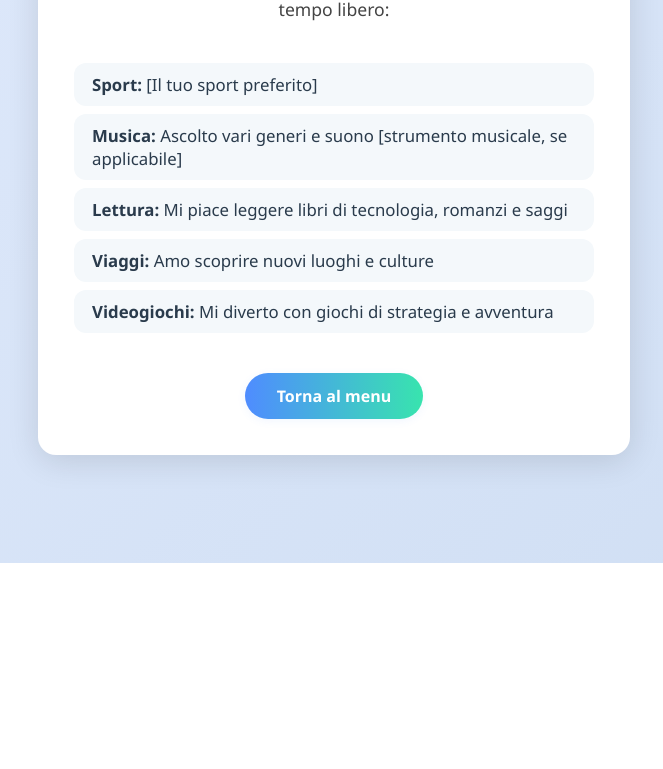
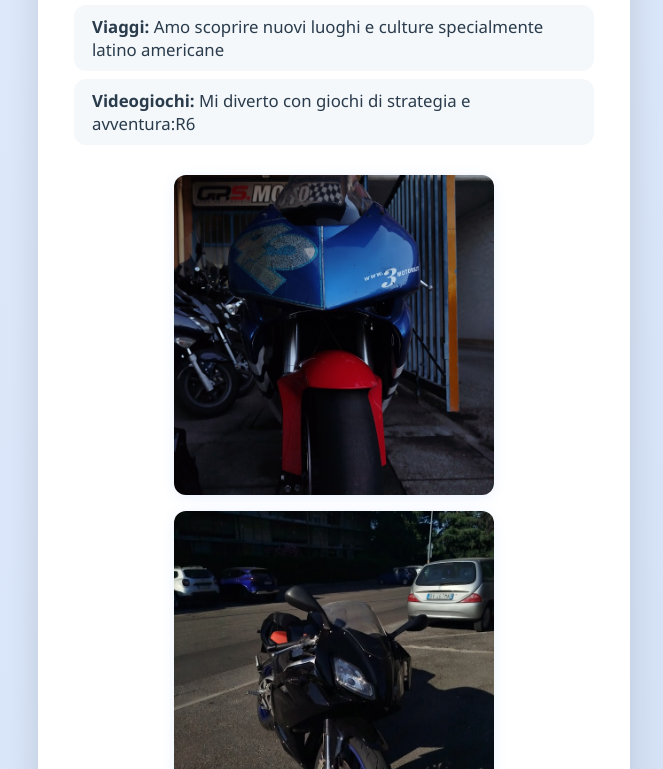
Before and after one commit to Crazy4242/INFORMATICA1, a plain HTML site: page hobby.html in a window 1280 px wide. Shown: the part 237-1006 px from the top of the page, without its empty margins (306-969 px from the left). Before the commit the page ends 800 px from the top, so only its background shows below. Drawn offline with Linux system fonts and the light colour scheme.

Commit message:
Descrizione delle modifiche

```diff
--- a/hobby.html
+++ b/hobby.html
@@ -75,6 +75,14 @@
             text-decoration: none;
             transition: background 0.2s, transform 0.13s;
         }
+        .exp-img {
+            width: 320px;
+            height: 320px;
+            object-fit: cover;
+            border-radius: 12px;
+            margin-bottom: 16px;
+            box-shadow: 0 2px 12px rgba(79,140,255,0.13);
+        }
         .back-btn:hover {
             background: linear-gradient(90deg, #38e4ae 0%, #4f8cff 100%);
             transform: translateY(-2px) scale(1.03);
@@ -90,12 +98,14 @@
         <div class="hobby-desc">Oltre all'informatica, ho molte passioni che arricchiscono il mio tempo libero:</div>
         <!-- Lista degli hobby -->
         <ul class="hobby-list">
-            <li><strong>Sport:</strong> [Il tuo sport preferito]</li>
-            <li><strong>Musica:</strong> Ascolto vari generi e suono [strumento musicale, se applicabile]</li>
-            <li><strong>Lettura:</strong> Mi piace leggere libri di tecnologia, romanzi e saggi</li>
-            <li><strong>Viaggi:</strong> Amo scoprire nuovi luoghi e culture</li>
-            <li><strong>Videogiochi:</strong> Mi diverto con giochi di strategia e avventura</li>
+            <li><strong>Moto:</strong>RS125 2006- Cbr1000</li>
+            <li><strong>Viaggi:</strong> Amo scoprire nuovi luoghi e culture specialmente latino americane</li>
+            <li><strong>Videogiochi:</strong> Mi diverto con giochi di strategia e avventura:R6</li>
         </ul>
+        <img class="exp-img" src="Cbr1000.png" alt="Cbr1000">
+        <img class="exp-img" src="Rs125.png" alt="Rs125">
+        <img class="exp-img" src="Latinoamerica.png" alt="Latina America">
+        <img class="exp-img" src="R6.png" alt="R6">
         <!-- Bottone per tornare al menu principale -->
         <a class="back-btn" href="menu.html">Torna al menu</a>
     </div>
```
Also changed, not shown: competenze.html (+11 -2 lines), formazione.html (+4 -3 lines), C.png (added), Cbr1000.png (added), Latinoamerica.png (added), R6.png (added), Rs125.png (added).
